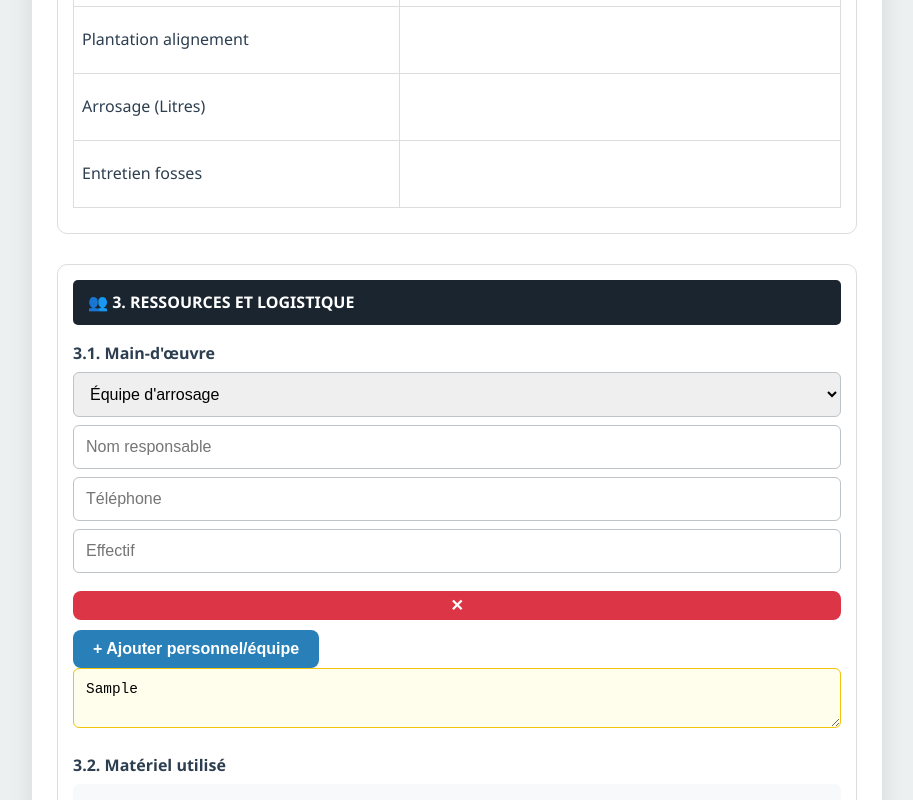
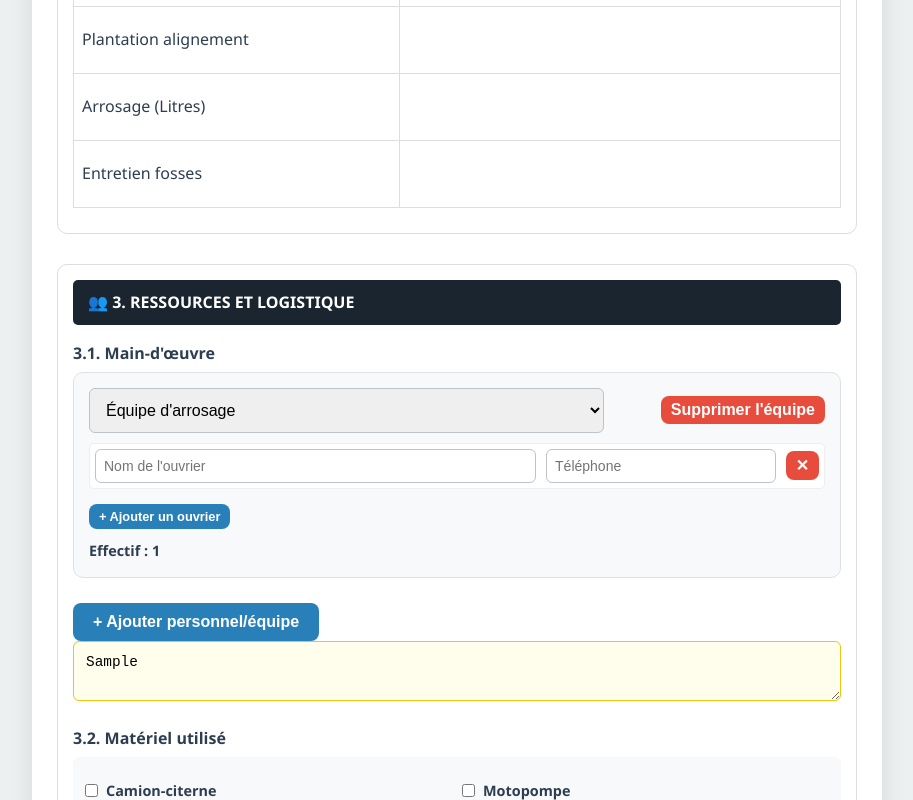
Before and after one commit to awacamaradiallo708-hue/application_suivie_chantier, a plain HTML site: page index.html in a window 1280 px wide. Both pictures are taken after typing "Sample", "Sample", "Sample" into the empty fields and a click on the button "+ Ajouter personnel/équipe". Shown: the part 1451-2251 px from the top of the page, without its empty margins (183-1096 px from the left). Drawn offline with Linux system fonts and the light colour scheme.

Commit message:
mise à jour

```diff
--- a/index.html
+++ b/index.html
@@ -234,29 +234,49 @@
     // URL de votre API Backend connectée à PostgreSQL (En local pour les tests)
     const API_POSTGRES_URL = "http://localhost:3000/api/rapports";
 
-    function toggleAutreEquipe(selectEl) {
-        const autreInput = selectEl.parentElement.querySelector('.eq-autre');
-        autreInput.style.display = (selectEl.value === 'Autre') ? 'block' : 'none';
+    function addEquipe() {
+        const div = document.createElement('div');
+        div.className = 'equipe-block';
+        div.innerHTML = `
+            <div style="display: flex; justify-content: space-between; align-items: center; margin-bottom: 10px;">
+                <select class="eq-type" style="width: 70%; margin: 0;">
+                    <option value="Équipe d'arrosage">Équipe d'arrosage</option>
+                    <option value="Équipe de reboisement">Équipe de reboisement</option>
+                    <option value="Équipe de plantation">Équipe de plantation</option>
+                    <option value="Équipe de terrassement">Équipe de terrassement</option>
+                </select>
+                <button type="button" class="btn-remove no-print" onclick="this.closest('.equipe-block').remove()">Supprimer l'équipe</button>
+            </div>
+            <div class="workers-list"></div>
+            <button type="button" class="btn-add no-print" style="font-size: 0.8rem; padding: 5px 10px; margin-bottom:10px;" onclick="addOuvrier(this)">+ Ajouter un ouvrier</button>
+            <div style="font-weight: bold; font-size: 0.9rem;">Effectif : <span class="effectif-count">0</span></div>
+        `;
+        document.getElementById('equipes').appendChild(div);
+        addOuvrier(div.querySelector('.btn-add')); // Ajoute un premier ouvrier par défaut
     }
 
-    function addEquipe() {
-        const div = document.createElement('div');
-        div.className = 'equipe-row';
-        div.innerHTML = `
-            <div style="display: flex; flex-direction: column; gap: 5px;">
-                <select class="eq-type" onchange="toggleAutreEquipe(this)">
-                    <option value="Équipe d'arrosage">Équipe d'arrosage</option>
-                    <option value="Équipe de reboisement">Équipe de reboisement</option>
-                    <option value="Autre">Autre (préciser)</option>
-                </select>
-                <input type="text" placeholder="Quelle équipe ?" class="eq-autre" style="display:none">
-            </div>
-            <input type="text" placeholder="Nom responsable" class="eq-nom">
-            <input type="text" placeholder="Téléphone" class="eq-tel">
-            <input type="number" placeholder="Effectif" class="eq-nb">
-            <button type="button" class="no-print" style="background:#dc3545; color:white; padding: 5px 10px;" onclick="this.parentElement.remove()">✕</button>
+    function addOuvrier(btn) {
+        const container = btn.previousElementSibling;
+        const row = document.createElement('div');
+        row.className = 'worker-row';
+        row.innerHTML = `
+            <input type="text" placeholder="Nom de l'ouvrier" class="w-nom" style="flex: 2;">
+            <input type="tel" placeholder="Téléphone" class="w-tel" style="flex: 1;">
+            <button type="button" class="btn-remove" onclick="removeOuvrier(this)">✕</button>
         `;
-        document.getElementById('equipes').appendChild(div);
+        container.appendChild(row);
+        updateEffectif(container);
+    }
+
+    function removeOuvrier(btn) {
+        const container = btn.closest('.workers-list');
+        btn.closest('.worker-row').remove();
+        updateEffectif(container);
+    }
+
+    function updateEffectif(container) {
+        const count = container.querySelectorAll('.worker-row').length;
+        container.closest('.equipe-block').querySelector('.effectif-count').innerText = count;
     }
 
     const getChecked = (id) => {
@@ -269,14 +289,15 @@
     document.getElementById('form').onsubmit = function(e) {
         e.preventDefault();
 
-        const techData = Array.from(document.querySelectorAll('.tech-val')).map(i => `${i.dataset.name}: ${i.value || 'Non renseigné'}`).join(' | ');
-        const equipes = Array.from(document.querySelectorAll('.equipe-row')).map(row => {
-            const typeSelect = row.querySelector('.eq-type').value;
+        const equipes = Array.from(document.querySelectorAll('.equipe-block')).map(block => {
+            const workers = Array.from(block.querySelectorAll('.worker-row')).map(row => ({
+                nom: row.querySelector('.w-nom').value,
+                tel: row.querySelector('.w-tel').value
+            }));
             return {
-                type: typeSelect === 'Autre' ? row.querySelector('.eq-autre').value : typeSelect,
-                nom: row.querySelector('.eq-nom').value,
-                tel: row.querySelector('.eq-tel').value,
-                nb: row.querySelector('.eq-nb').value
+                type: block.querySelector('.eq-type').value,
+                ouvriers: workers,
+                effectif: workers.length
             };
         });
 
```
